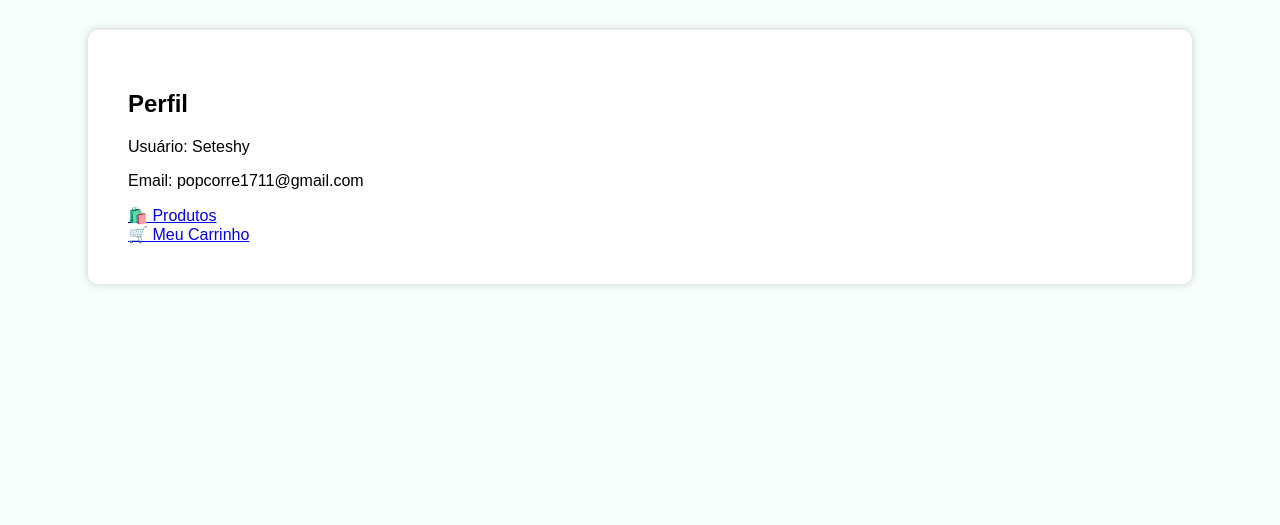
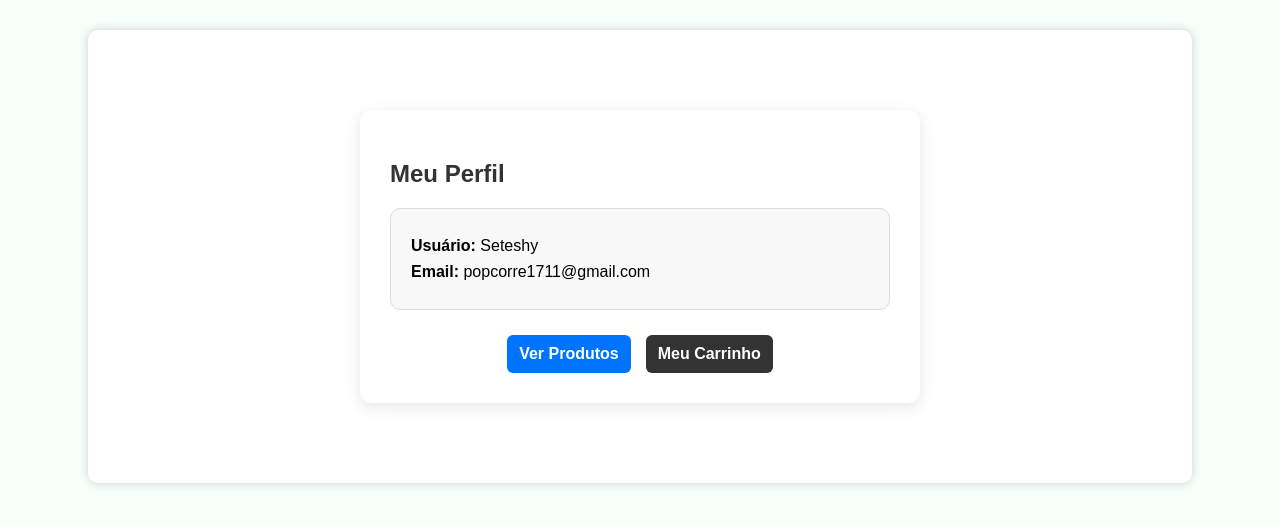
Before and after one commit to Seteshy/login_project, a Django app: page /profile/ in a window 1280 px wide. Shown: the part 100-625 px from the top of the page. Run offline with Django 5.2, Linux system fonts and the light colour scheme; a user stored in the database is signed in.

Commit message:
Estilização Perfil

```diff
--- a/accounts/templates/accounts/profile.html
+++ b/accounts/templates/accounts/profile.html
@@ -1,10 +1,21 @@
 {% extends 'base.html' %}
+
+{% block title %}Meu Perfil{% endblock %}
+
 {% block content %}
-<h2>Perfil</h2>
-<p>Usuário: {{ user.username }}</p>
-<p>Email: {{ user.email }}</p>
-<div class="menu">
-    <a href="{% url 'lista_produtos' %}">🛍️ Produtos</a><br>
-    <a href="{% url 'ver_carrinho' %}">🛒 Meu Carrinho</a>
+<div class="perfil-container">
+
+    <h2 class="titulo-pagina">Meu Perfil</h2>
+
+    <div class="perfil-card">
+        <p><strong>Usuário:</strong> {{ user.username }}</p>
+        <p><strong>Email:</strong> {{ user.email }}</p>
+    </div>
+
+    <div class="perfil-acoes">
+        <a href="{% url 'lista_produtos' %}" class="btn btn-primario">Ver Produtos</a>
+        <a href="{% url 'ver_carrinho' %}" class="btn btn-secundario">Meu Carrinho</a>
+    </div>
+
 </div>
 {% endblock %}
--- a/static/css/style.css
+++ b/static/css/style.css
@@ -66,7 +66,7 @@ body {
     outline: none;
 }
 
-/* BOTÃO PRINCIPAL */
+/* Botão Principal Login */
 .btn-full {
     width: 100%;
     padding: 12px;
@@ -87,6 +87,65 @@ body {
 
 .login-links a:hover {
     text-decoration: underline;
+}
+
+/* Caixa Perfil */
+
+.perfil-container {
+    width: 500px;
+    margin: 40px auto;
+    background: white;
+    padding: 30px;
+    border-radius: 12px;
+    box-shadow: 0px 4px 15px rgba(0,0,0,0.1);
+}
+
+/* Cartão de Informações Perfil */
+
+.perfil-card {
+    background: #f8f8f8;
+    padding: 20px;
+    border-radius: 10px;
+    margin-bottom: 25px;
+    border: 1px solid #ddd;
+}
+
+.perfil-card p {
+    margin: 8px 0;
+    font-size: 16px;
+}
+
+/* Botões Perfil */
+
+.perfil-acoes {
+    display: flex;
+    gap: 15px;
+    justify-content: center;
+}
+
+.btn {
+    padding: 12px 15px;
+    border-radius: 6px;
+    text-decoration: none;
+    font-weight: bold;
+}
+
+.btn-primario {
+    background: #0074ff;
+    color: white;
+}
+
+.btn-primario:hover {
+    background: #005fcc;
+}
+
+.btn-secundario {
+    background: #444;
+    color: white;
+}
+
+.btn-secundario:hover {
+    background: #222;
 }
 
 /* Lista de Produtos */
```
